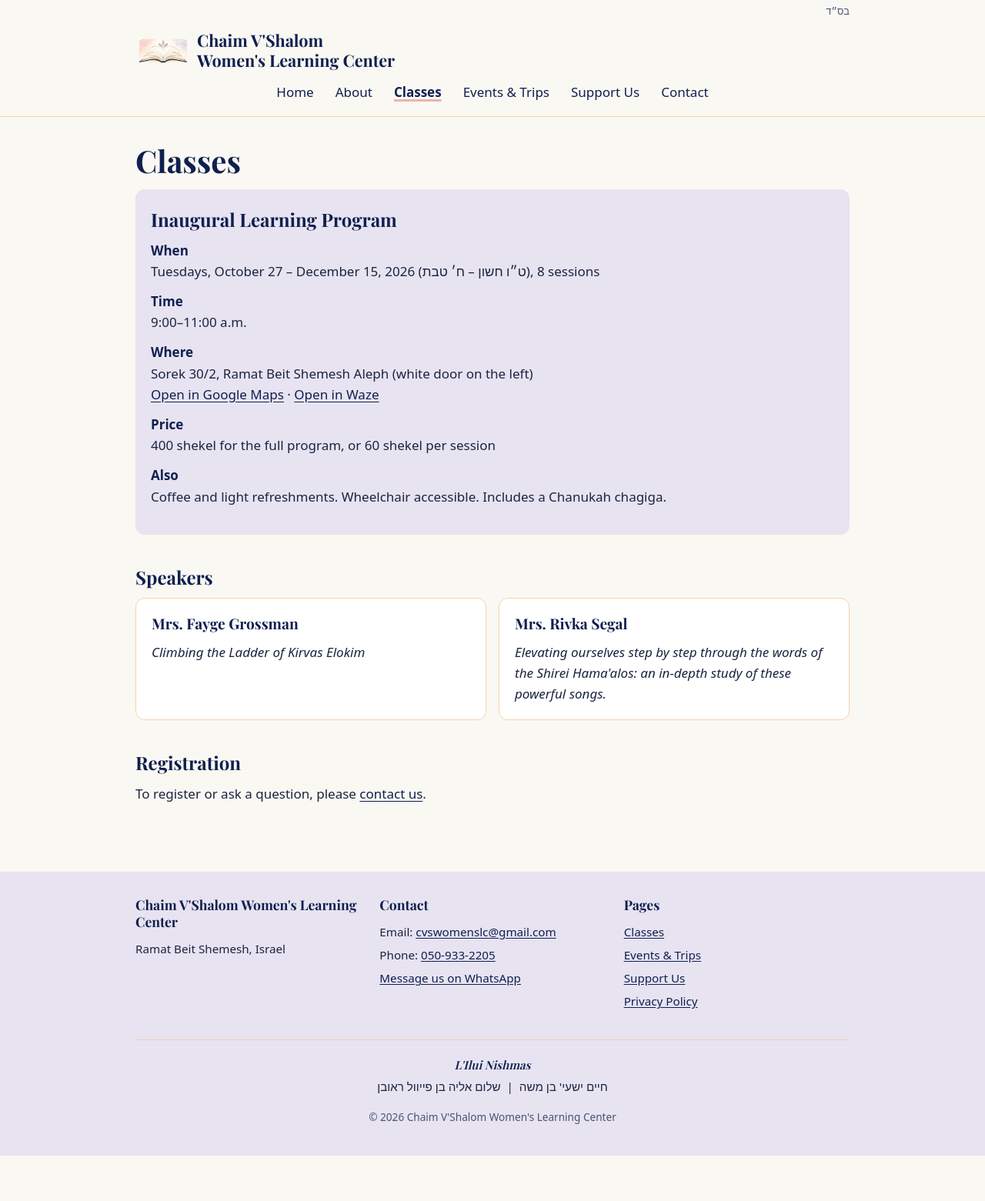
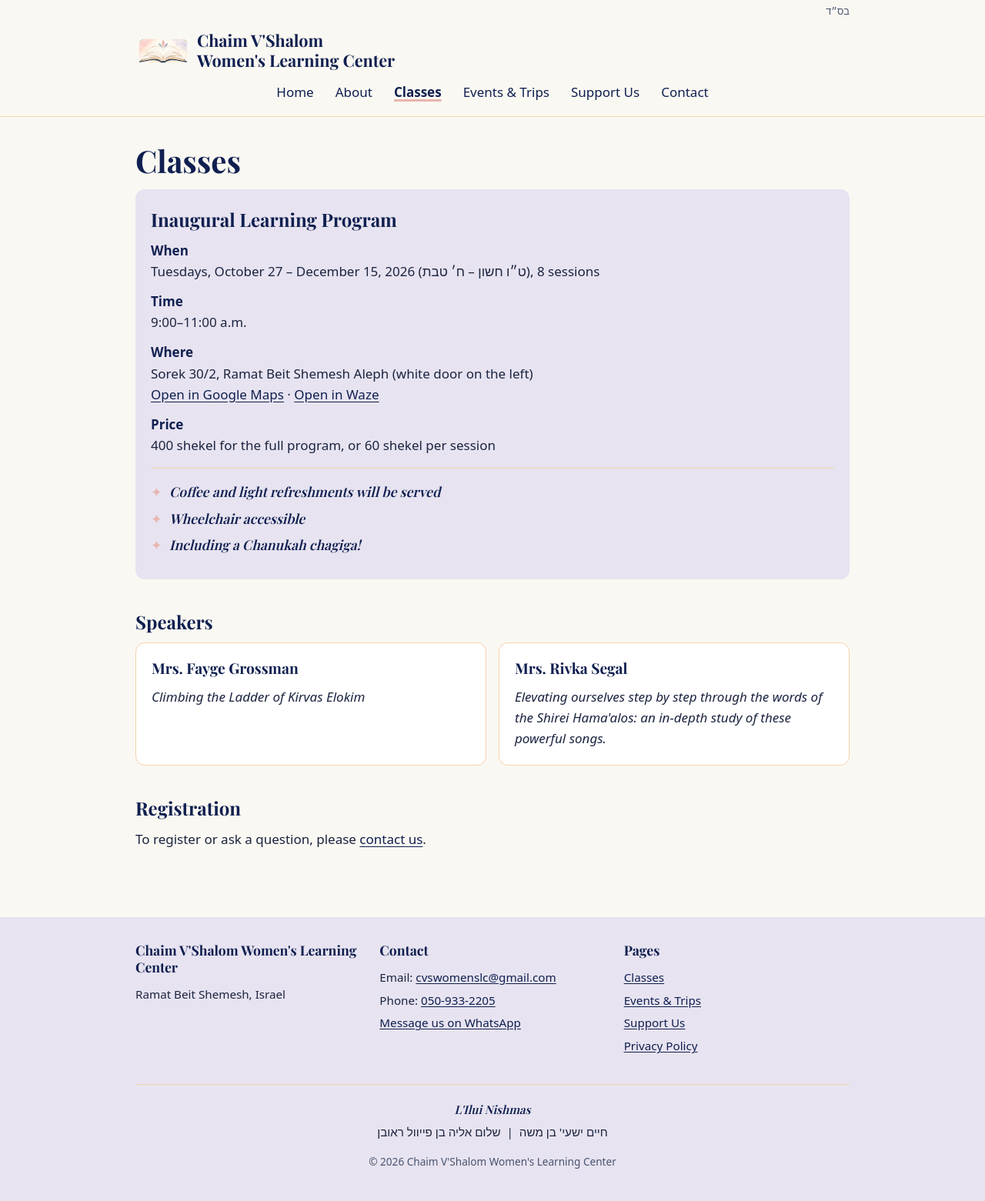
Before and after one commit to mos26613/ChaimVshalom, a Jekyll site: the page built from classes.html, in a window 1280 px wide. Shown: the whole page at 77% size. Built offline with Jekyll 4.4.1, drawn with Linux system fonts in a browser that asks for light colours; some web fonts are replaced; before the commit the page ends 1502 px from its top, so only the background shows below that.

Commit message:
Show program extras as an elegant italic list on the Classes page
Replaces the "Also" row with its own list below the program details:
one item per line in the heading font's italic, each marked with a
small rose star, with wrapped lines aligned to the text.

Co-Authored-By: Claude Opus 5.5 <noreply@anthropic.com>
Claude-Session: https://claude.ai/code/session_011TyGoYBZmHuJ2s6fCWnYGE

```diff
--- a/classes.html
+++ b/classes.html
@@ -21,9 +21,12 @@ description: "Torah classes for women at Chaim V'Shalom Women's Learning Center
           </dd>
           <dt>Price</dt>
           <dd>400 shekel for the full program, or 60 shekel per session</dd>
-          <dt>Also</dt>
-          <dd>Coffee and light refreshments. Wheelchair accessible. Includes a Chanukah chagiga.</dd>
         </dl>
+        <ul class="highlights">
+          <li>Coffee and light refreshments will be served</li>
+          <li>Wheelchair accessible</li>
+          <li>Including a Chanukah chagiga!</li>
+        </ul>
       </section>
 
       <section class="section">
--- a/css/style.css
+++ b/css/style.css
@@ -280,6 +280,33 @@ main {
   margin: 0 0 0.75rem;
 }
 
+/* Short extra notes (e.g. "Wheelchair accessible"), one per line in an elegant italic */
+.highlights {
+  list-style: none;
+  margin: 1rem 0 0;
+  padding: 1rem 0 0;
+  border-top: 1px solid var(--color-gold);
+  font-family: var(--font-heading);
+  font-style: italic;
+  font-size: 1.1rem;
+  color: var(--color-heading);
+}
+
+/* The star sits to the left, so a line that wraps lines up with the text above it */
+.highlights li {
+  position: relative;
+  padding-left: 1.5rem;
+  margin-bottom: 0.4rem;
+}
+
+.highlights li::before {
+  content: "\2726";            /* a small four-pointed star */
+  position: absolute;
+  left: 0;
+  color: var(--color-rose);
+  font-style: normal;
+}
+
 /* Text that still needs to be written — easy to spot while building */
 .placeholder {
   color: var(--color-muted);
```
